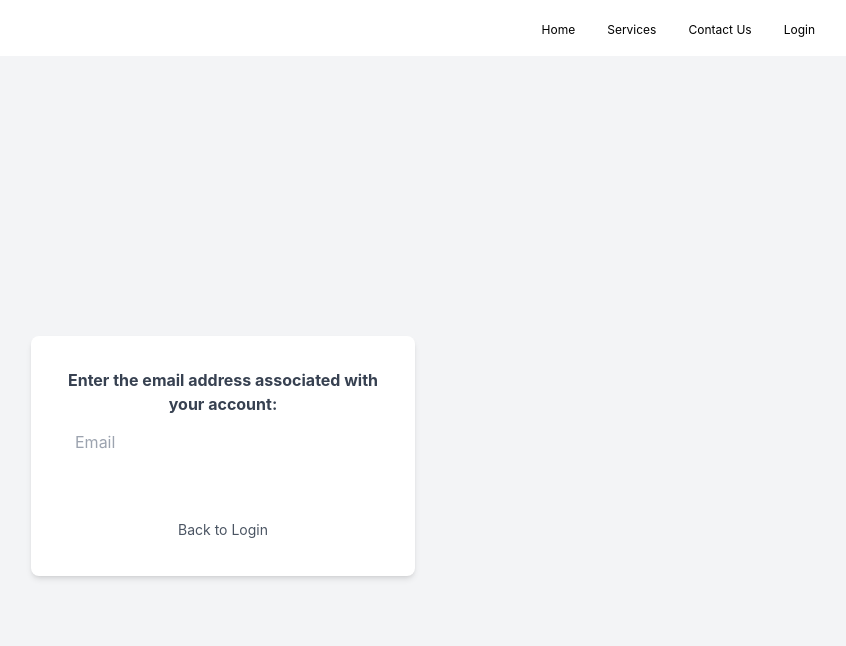
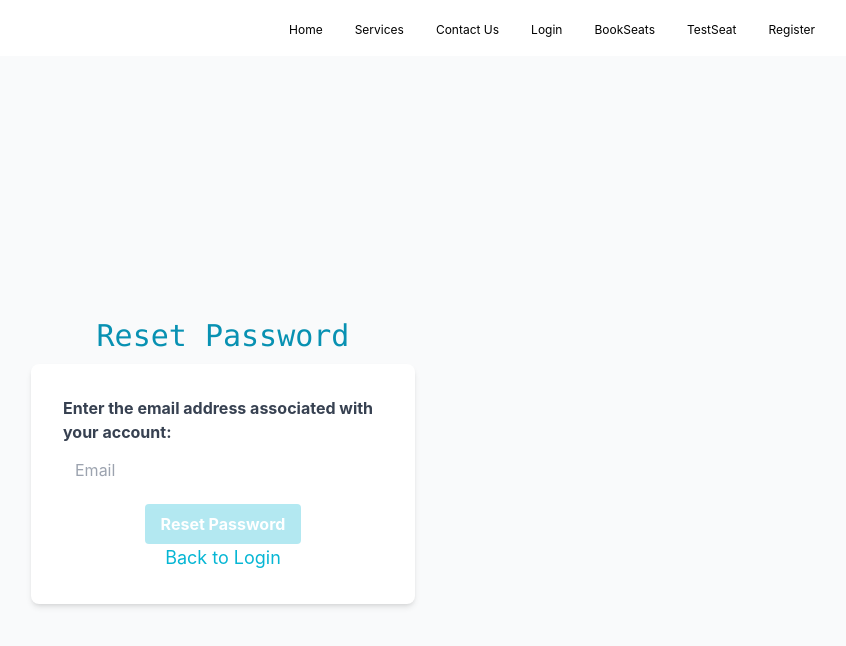
Before and after one commit to Raiishin/CSIT314, a React (Create React App) app in the folder app/: page /reset-password in a window 1280 px wide. Shown: the top 646 px of the page, without its empty margins (417-1263 px from the left). Built offline with nearby package versions, Linux system fonts and the light colour scheme; no server answers.

Commit message:
Added more styles

```diff
--- a/app/src/App.jsx
+++ b/app/src/App.jsx
@@ -5,12 +5,15 @@ import { Routes, Route } from 'react-router-dom';
 import Home from './components/Home';
 import Services from './components/Services';
 import ContactUs from './components/ContactUs';
+import BookSeats from './components/BookSeats';
+import SignUp from './components/SignUp';
 
 import Login from './components/Login';
 import ResetPassword from './components/ResetPassword';
 
 import { getMovies } from './api/movies';
 import MovieDetails from './components/MovieDetails';
+import TestSeat from './components/test';
 
 const App = () => {
   const [movies, setMovies] = useState([]);
@@ -41,6 +44,10 @@ const App = () => {
         <Route path="/login" element={<Login />} />
         <Route path="/reset-password" element={<ResetPassword />} />
         <Route path="/movie/:id" element={<MovieDetails />} />
+        <Route path="/bookseats" element={<BookSeats />} />
+        <Route path="/TestSeat" element={<TestSeat />} />
+        <Route path="/ResetPassword" element={<ResetPassword />} />
+        <Route path="/register" element={<SignUp />} />
       </Routes>
     </div>
   );
--- a/app/src/components/Navbar.jsx
+++ b/app/src/components/Navbar.jsx
@@ -23,6 +23,9 @@ const Navbar = () => {
         <ClickableLink href="/services" text="Services" />
         <ClickableLink href="/contact-us" text="Contact Us" />
         <ClickableLink href="/login" text="Login" />
+        <ClickableLink href="/bookseats" text="BookSeats" />
+        <ClickableLink href="/TestSeat" text="TestSeat" />
+        <ClickableLink href="/register" text="Register" />
       </div>
     </div>
   );
--- a/app/src/components/ResetPassword.jsx
+++ b/app/src/components/ResetPassword.jsx
@@ -21,21 +21,28 @@ const ResetPassword = () => {
   };
 
   return (
-    <div className="min-h-screen bg-gray-100 flex items-center justify-center">
-      <form className="bg-white p-8 rounded-lg shadow-md max-w-sm w-full" onSubmit={handleSubmit}>
+    <div className="flex flex-col items-center justify-center min-h-screen py-6 bg-gray-50">
+      <h1 className="font-mono text-cyan-600 text-3xl font-large">Reset Password</h1>
+      <form
+        className="bg-white p-8 rounded-lg shadow-md max-w-sm w-full group"
+        onSubmit={handleSubmit}>
         <div className="mb-4">
-          <label className="block text-gray-700 font-bold mb-2" htmlFor="email">
+          <label className="text-left block text-gray-700 font-bold mb-2" htmlFor="email">
             Enter the email address associated with your account:
           </label>
           <input
-            className="appearance-none border rounded w-full py-2 px-3 text-gray-700 leading-tight focus:outline-none focus:shadow-outline"
+            className=" hover:bg-cyan-50 appearance-none border rounded w-full py-2 px-3 text-gray-700 leading-tight focus:outline-none focus:shadow-outline focus:border-cyan-500 focus:ring-1 focus:ring-cyan-500 invalid:[&:not(:placeholder-shown):not(:focus)]:border-red-500 peer"
             id="email"
             type="email"
             placeholder="Email"
+            pattern="[a-z0-9._%+-]+@[a-z0-9.-]+\.[a-z]{2,}$"
             value={email}
             onChange={handleEmailChange}
             required
           />
+          <span class="mt-2 hidden text-sm text-red-500 peer-[&:not(:placeholder-shown):not(:focus):invalid]:block">
+            Please enter a valid email address
+          </span>
         </div>
         {successMessage && (
           <div
@@ -53,16 +60,14 @@ const ResetPassword = () => {
         )}
         <div className="items-center justify-between">
           <button
-            className="bg-blue-500 hover:bg-blue-700 text-white font-bold py-2 px-4 rounded focus:outline-none focus:shadow-outline"
+            className="bg-cyan-500 hover:bg-cyan-700 text-white font-bold py-2 px-4 rounded focus:outline-none focus:shadow-outline group-invalid:pointer-events-none group-invalid:opacity-30"
             type="submit">
             Reset Password
           </button>
-          <p className="text-gray-600 text-sm">
-            <a href="/Login" className="text-blue-500 hover:text-blue-700">
-              Back to Login
-            </a>
-          </p>
         </div>
+        <a href="/Login" className="text-cyan-500 hover:text-cyan-700 text-lg">
+          Back to Login
+        </a>
       </form>
     </div>
   );
```
